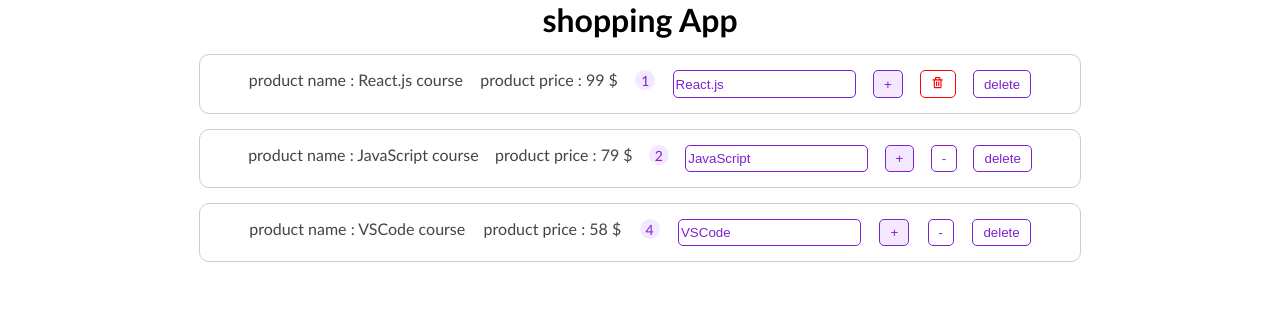
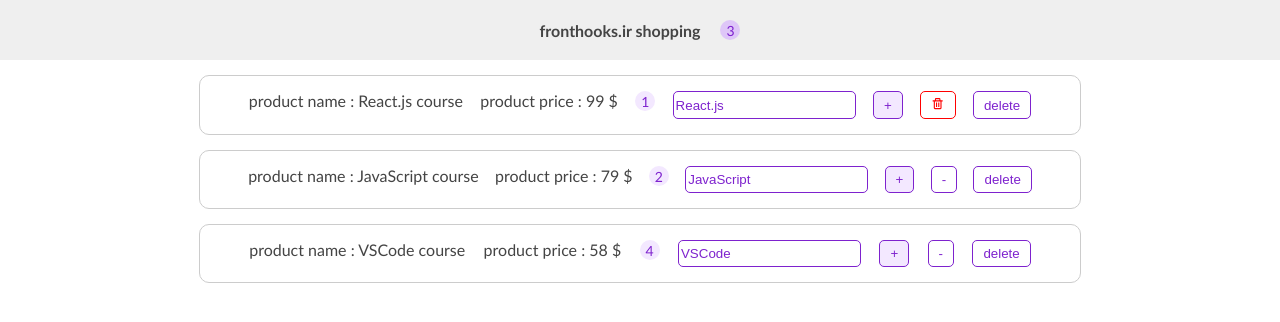
Before and after one commit to HaniehEbadi/React-Course, a React (Create React App) app: page / in a window 1280 px wide. Shown: the top 322 px of the page. Built offline with nearby package versions, Linux system fonts and the light colour scheme.

Commit message:
lifting state up

```diff
--- a/src/App.js
+++ b/src/App.js
@@ -1,44 +1,62 @@
-import {useState } from "react";
 import ProductList from "./Components/Product/ProductList";
+import NavBar from "./Components/NavBar/NavBar";
 import "./style.css"
+import React, {Component} from "react";
 
-// class App extends Component {
-//   state = {
-//     products: [
-//       { title: "React.js", price: "99 $"},
-//       { title: "JavaScript", price: "79 $"}
-//     ]
-//   }
+class App extends Component {
+  state = {
+    products: [
+      { title: "React.js", price: "99 $", id:1, quantity:1},
+      { title: "JavaScript", price: "79 $", id:2, quantity:2},
+      { title: "VSCode", price: "58 $", id:3, quantity:4}
+    ]
+  };
 
-//   clickHandler = () => {
-//     this.setState({
-//       products: [
-//         { title: "React.js", price: "89 $"},
-//         { title: "JavaScript", price: "69 $"}
-//       ]
-//     })
-//   }
+  incrementHandler = (id) => {
+    const products = [...this.state.products]
+    const selectedProduct = this.state.products.find((p) => p.id === id)
+    selectedProduct.quantity += 1
+    this.setState({products : products})
+  }
 
-//   render() {
-//     return(
-//       <div className="container" id="title">
-//         <h1>shopping App</h1>
-//         {this.state.products.map((product) => {
-//           return <Product name={product.title} price={product.price} />;
-//         })}
-//         <button onClick={this.clickHandler}>change price</button>
-//       </div>
-//     )
-//   }
-// }
+  decrementHandler = (id) => {
+    const products = [...this.state.products]
+    const selectedProduct = products.find((p) => p.id === id)
+    if (selectedProduct.quantity === 1) {
+      const filteredProducts = products.filter((p) => p.id !== id);
+      this.setState({products: filteredProducts});
+    } else {
+      selectedProduct.quantity -= 1
+      this.setState({products : products})
+    }
+  }
 
-const App = () => {
-  return(
-    <div className="container" id="title">
-      <h1>shopping App</h1>
-      <ProductList />
-    </div>
-  );
+  removeHandler = (id) => {
+    const filteredProducts = this.state.products.filter((p) => p.id !== id);
+    this.setState({products: filteredProducts});
+  };
+
+  changeHandler = (event,id) => {
+    const products = [...this.state.products]
+    const selectedProduct = this.state.products.find((p) => p.id === id)
+    selectedProduct.title = event.target.value
+    this.setState({products})
+  };
+
+  render() {
+    return(
+      <div className="container" id="title">
+        <NavBar totalItems = {this.state.products.filter((p) => p.quantity > 0).length}/>
+        <ProductList
+          products={this.state.products}
+          onIncrement={this.incrementHandler}
+          onDecrement={this.decrementHandler}
+          onRemove={this.removeHandler}
+          onChange={this.changeHandler}
+        />
+      </div>
+    );
+  }
 }
 
 export default App;
--- /dev/null
+++ b/src/Components/NavBar/NavBar.js
@@ -0,0 +1,12 @@
+import styles from './navBar.module.css'
+
+const NavBar = (props) => {
+  return (
+    <header className={styles.navBar}>
+      <h2>fronthooks.ir shopping</h2>
+      <span>{props.totalItems}</span>
+    </header>
+  );
+}
+
+export default NavBar;
--- /dev/null
+++ b/src/Components/NavBar/navBar.module.css
@@ -0,0 +1,28 @@
+.navBar {
+    width: 100%;
+    background-color: #efefef;
+    height: 60px;
+    text-align: center;
+    display: flex;
+    justify-content: center;
+    align-items: center;
+}
+
+.navBar h2 {
+    font-size: 16px;
+    color: #444;
+}
+
+.navBar span {
+    margin-left: 20px;
+    display: inline-block;
+    width: 20px;
+    height: 20px;
+    font-size: 14px;
+    background-color: #dec6f8;
+    color: #7e22ce;
+    border-radius: 50%;
+    display: flex;
+    justify-content: center;
+    align-items: center;
+}
--- a/src/Components/Product/ProductList.js
+++ b/src/Components/Product/ProductList.js
@@ -2,67 +2,30 @@
 import Product from './Product';
 
 class ProductList extends Component {
-  state = {
-    products: [
-      { title: "React.js", price: "99 $", id:1, quantity:1},
-      { title: "JavaScript", price: "79 $", id:2, quantity:2},
-      { title: "VSCode", price: "58 $", id:3, quantity:4}
-    ]
-  };
-
-  incrementHandler = (id) => {
-    const products = [...this.state.products]
-    const selectedProduct = this.state.products.find((p) => p.id === id)
-    selectedProduct.quantity += 1
-    this.setState({products : products})
-  }
-
-  decrementHandler = (id) => {
-    const products = [...this.state.products]
-    const selectedProduct = products.find((p) => p.id === id)
-    if (selectedProduct.quantity === 1) {
-      const filteredProducts = products.filter((p) => p.id !== id);
-      this.setState({products: filteredProducts});
-    } else {
-      selectedProduct.quantity -= 1
-      this.setState({products : products})
-    }
-  }
-
-  removeHandler = (id) => {
-    const filteredProducts = this.state.products.filter((p) => p.id !== id);
-    this.setState({products: filteredProducts});
-  };
-
-  changeHandler = (event,id) => {
-    const products = [...this.state.products]
-    const selectedProduct = this.state.products.find((p) => p.id === id)
-    selectedProduct.title = event.target.value
-    this.setState({products})
-  };
-
   renderProduct = () => {
-    if (this.state.products.length === 0)
+    if (this.props.products.length === 0)
       return <div>there is no product in cart</div>;
 
-    return this.state.products.map((product) => {
+    return this.props.products.map((product) => {
       return (
         <Product
           product={product}
-          onIncrement={() => this.incrementHandler(product.id)}
-          onDecrement={() => this.decrementHandler(product.id)}
-          onDelete={() => this.removeHandler(product.id)}
-          onChange={(e) => this.changeHandler(e,product.id)}
+          onIncrement={() => this.props.onIncrement(product.id)}
+          onDecrement={() => this.props.onDecrement(product.id)}
+          onDelete={() => this.props.onRemove(product.id)}
+          onChange={(e) => this.props.onChange(e,product.id)}
         />
       );
     });
   };
 
   render() {
-    return <div>
-      {!this.state.products.length && <div>go to shoppings</div>}
-      {this.renderProduct()}
-      </div>;
+    return (
+      <div>
+        {!this.props.products.length && <div>go to shoppings</div>}
+        {this.renderProduct()}
+      </div>
+    )
   }
 }
 
```
